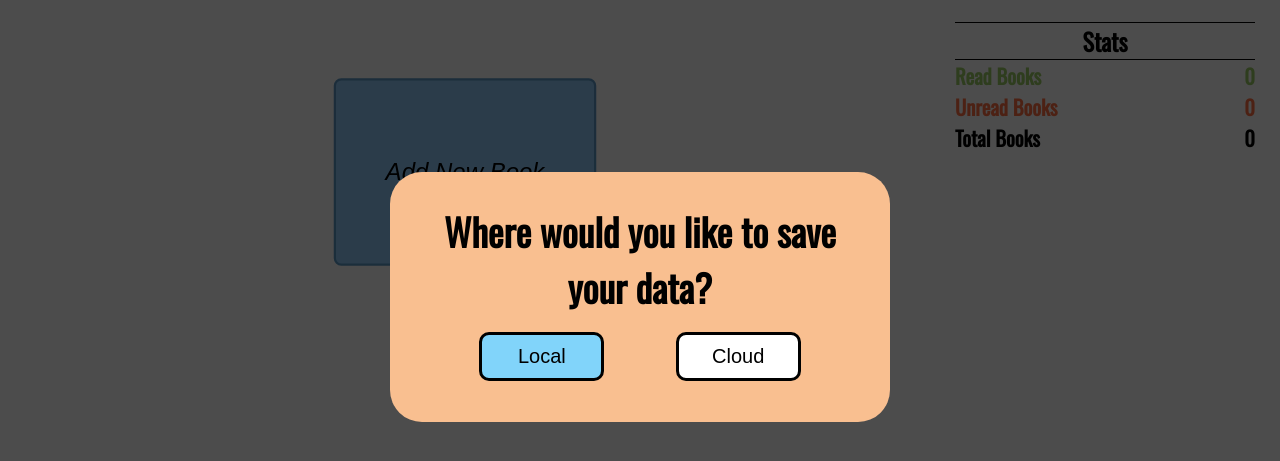
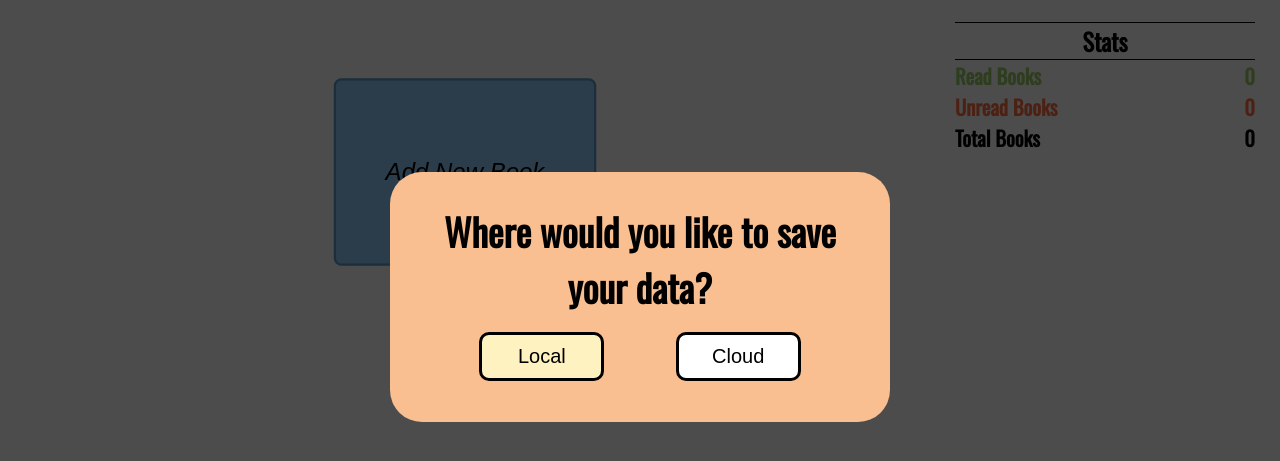
Before and after one commit to bchiud/library, a website: page index.html in a window 1280 px wide. In both pictures the pointer is over the button "Local". Shown: the part 103-564 px from the top of the page. Drawn offline with nearby package versions, Linux system fonts and the light colour scheme.

Commit message:
update storage button colors

```diff
--- a/styles/style.css
+++ b/styles/style.css
@@ -248,11 +248,11 @@ html {
 }
 
 .data-storage-button:hover {
-  background-color: var(--light-blue-300);
+  background-color: var(--secondary-light);
 }
 
 .data-storage-button:active {
-  background-color: var(--light-blue-400);
+  background-color: var(--secondary-dark);
 }
 
 /* new book modal */
```
